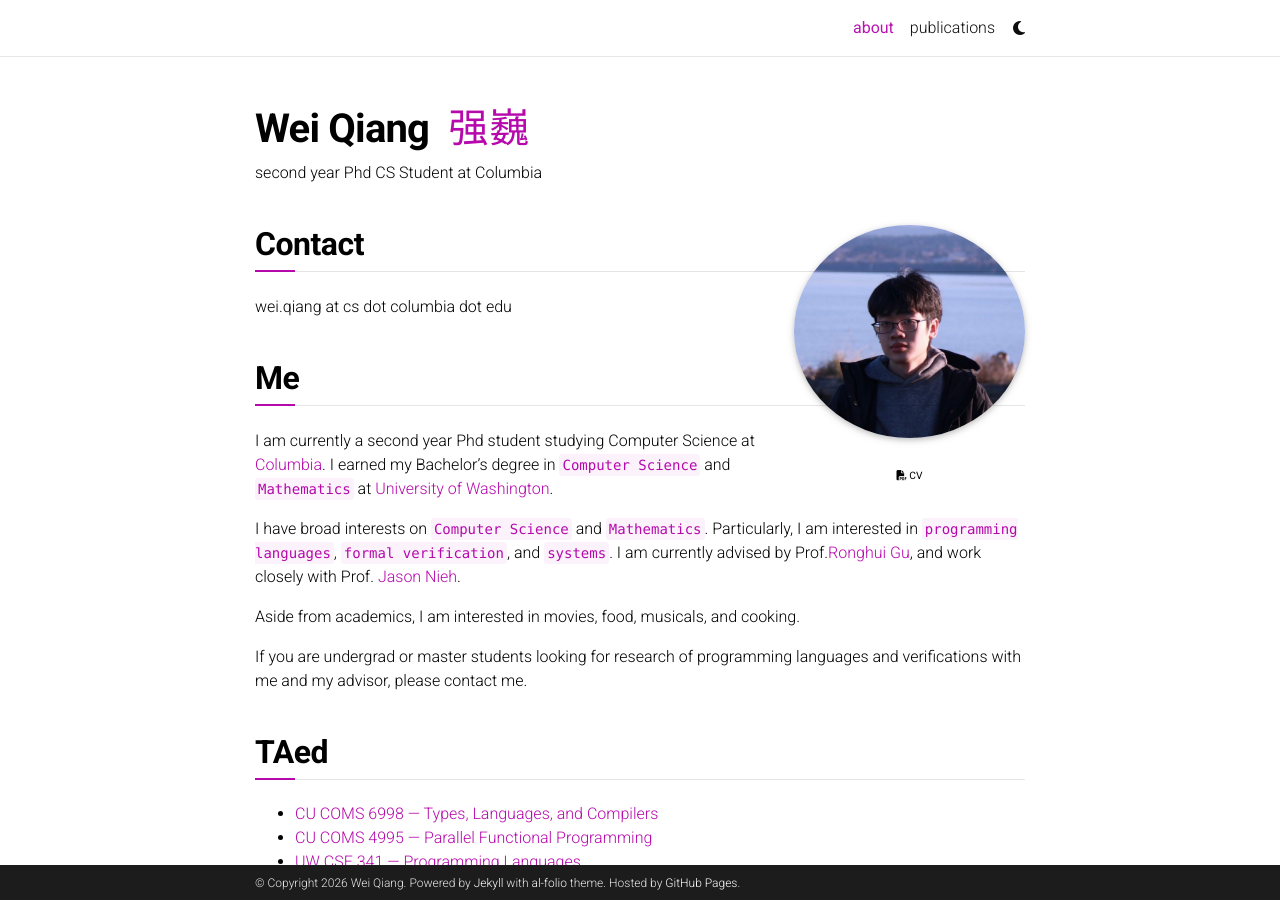
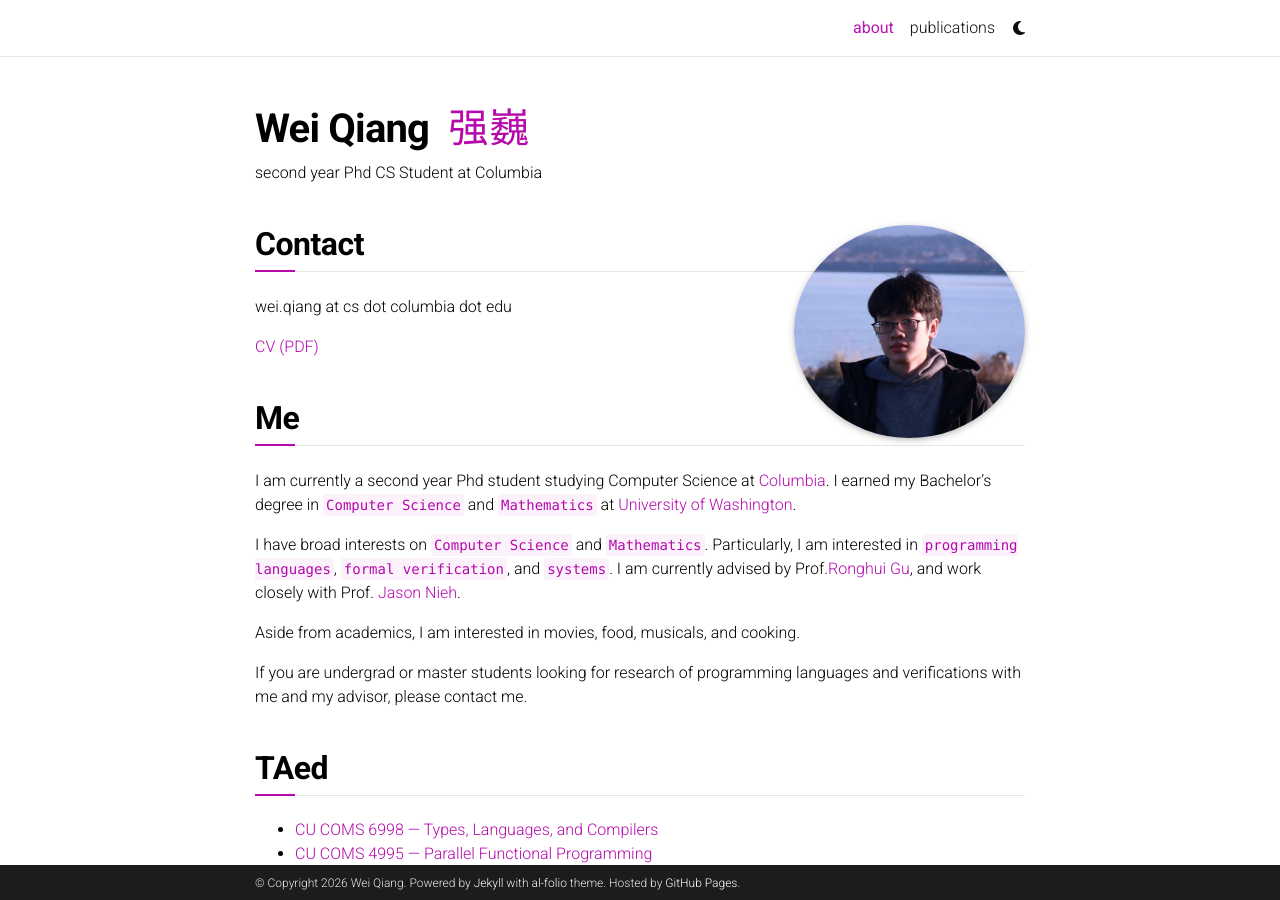
Before and after one commit to xiaoqiangheye/xiaoqiangheye.github.io, a Jekyll site: the page built from _pages/about.md, in a window 1280 px wide and 900 px high. Built offline with Jekyll 4.4.1, drawn with Linux system fonts in a browser that asks for light colours; full-size pictures stand in for the smaller copies a plugin makes; emoji names are drawn with the system emoji font; comment, search, counter and statistics services are not loaded; a style sheet for code colours, icons or effects is not loaded.

Commit message:
Move CV link from avatar button to contact section
Co-Authored-By: Claude Fable 5 <noreply@anthropic.com>

```diff
--- a/_layouts/about.html
+++ b/_layouts/about.html
@@ -32,13 +32,6 @@ layout: default
             {%- if page.profile.address %}
             <div class="address">
               {{ page.profile.address }}
-            </div>
-            {%- endif %}
-            {%- if page.profile.cv %}
-            <div class="profile-cv text-center mt-2">
-              <a href="{{ page.profile.cv | prepend: 'assets/pdf/' | relative_url }}" target="_blank" rel="noopener noreferrer" class="btn btn-sm z-depth-0" role="button">
-                <i class="fas fa-file-pdf"></i> CV
-              </a>
             </div>
             {%- endif %}
           </div>
--- a/_pages/about.md
+++ b/_pages/about.md
@@ -23,6 +22,8 @@ social: false  # includes social icons at the bottom of the page
 
 ## Contact
 wei.qiang at cs dot columbia dot edu
+
+[CV (PDF)](/assets/pdf/cv.pdf)
 
 ## Me
 I am currently a second year Phd student studying Computer Science at [Columbia](https://cs.columbia.edu). I earned my Bachelor's degree in `Computer Science` and `Mathematics` at [University of Washington](https://www.washington.edu).
```
Also changed, not shown: other parts of _pages/about.md (+0 -1 lines).
